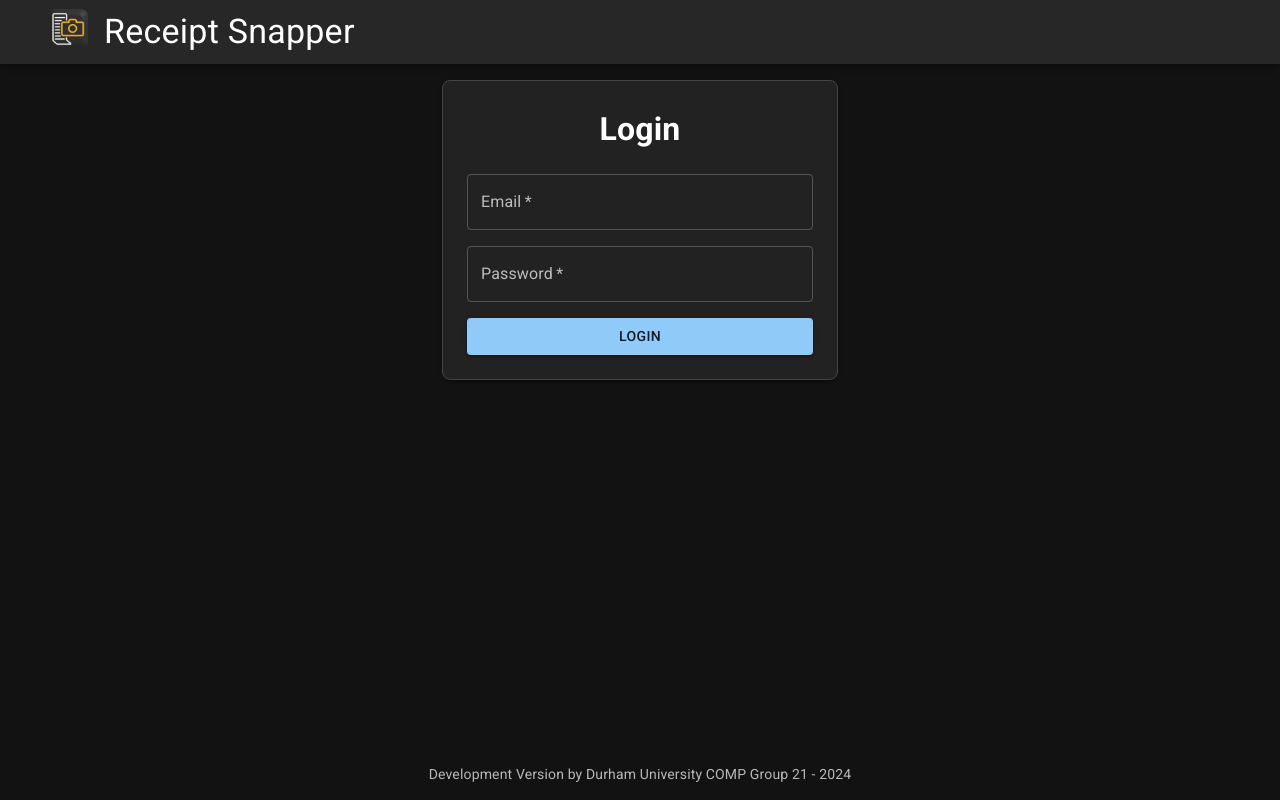
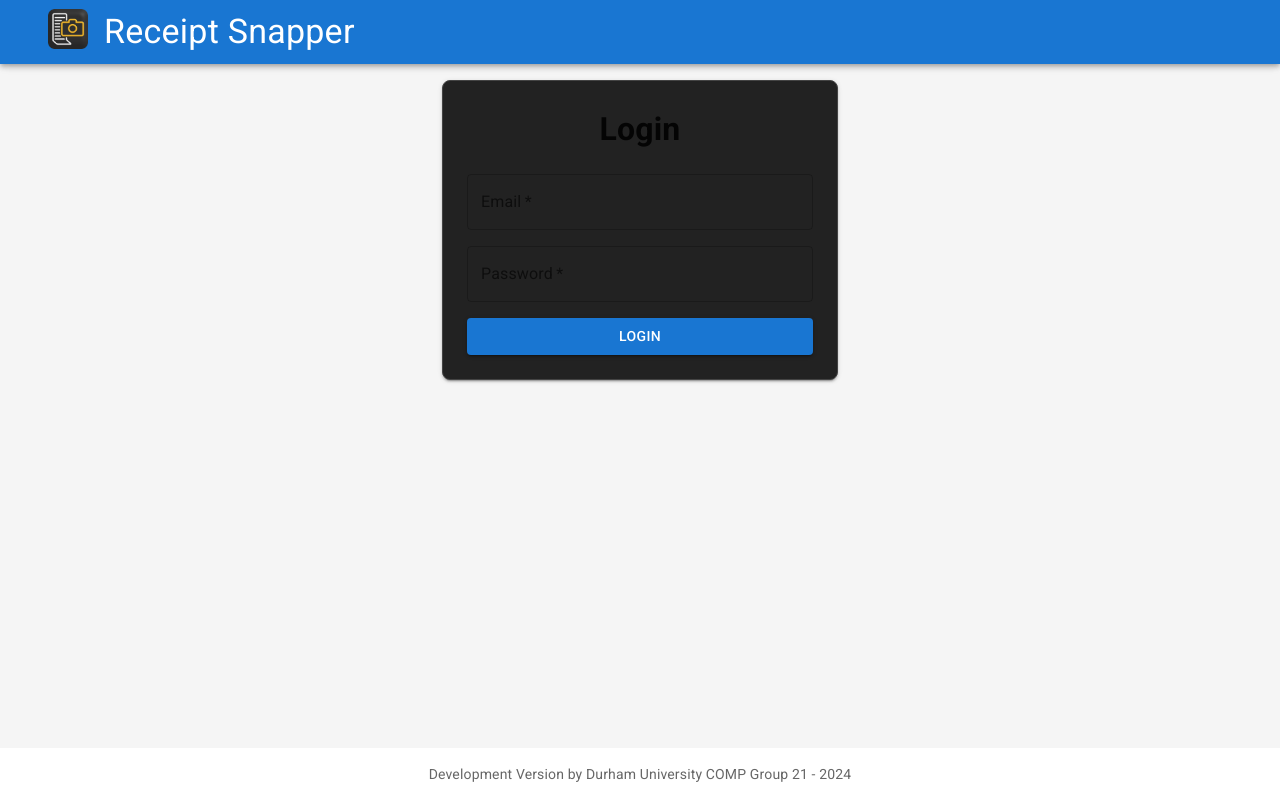
Before and after one commit to COMP2281/receipt-snapper, a React (Create React App) app in the folder myapp/: page / in a window 1280 px wide. Built offline with nearby package versions, Linux system fonts and the light colour scheme.

Commit message:
added theme

```diff
--- a/myapp/src/App.js
+++ b/myapp/src/App.js
@@ -1,5 +1,7 @@
 import { BrowserRouter as Router, Route, Routes } from "react-router-dom";
 import { Box } from "@mui/material";
+import { ThemeProvider } from "@mui/material/styles";
+import theme from "./theme";
 import Login from "./pages/login.js";
 import Dashboard from "./pages/dashboard.js";
 import Footer from "./components/footer.js";
@@ -7,7 +9,7 @@
 
 export default function App() {
   return (
-    <>
+    <ThemeProvider theme={theme}>
       <Navbar />
       <Box sx={{ mt: 10}}>
         <Router>
@@ -17,6 +19,6 @@
           </Routes>
         </Router>
       </Box>
-    </>
+    </ThemeProvider>
   );
 }
--- /dev/null
+++ b/myapp/src/theme.js
@@ -0,0 +1,41 @@
+import { createTheme } from '@mui/material/styles';
+
+const theme = createTheme({
+  palette: {
+    primary: {
+      main: '#1976d2', // Change this to your preferred primary color
+      light: '#42a5f5',
+      dark: '#1565c0',
+    },
+    secondary: {
+      main: '#9c27b0', // Change this to your preferred secondary color
+      light: '#ba68c8',
+      dark: '#7b1fa2',
+    },
+    // You can customize other colors as well
+    error: {
+      main: '#d32f2f',
+    },
+    warning: {
+      main: '#ff9800',
+    },
+    info: {
+      main: '#2196f3',
+    },
+    success: {
+      main: '#4caf50',
+    },
+    // You can also add custom colors
+    custom: {
+      main: '#ff5722',
+    },
+    // Change background colors
+    background: {
+      default: '#f5f5f5',
+      paper: '#ffffff',
+    },
+  },
+  // You can also customize typography, spacing, breakpoints, etc.
+});
+
+export default theme;
```
